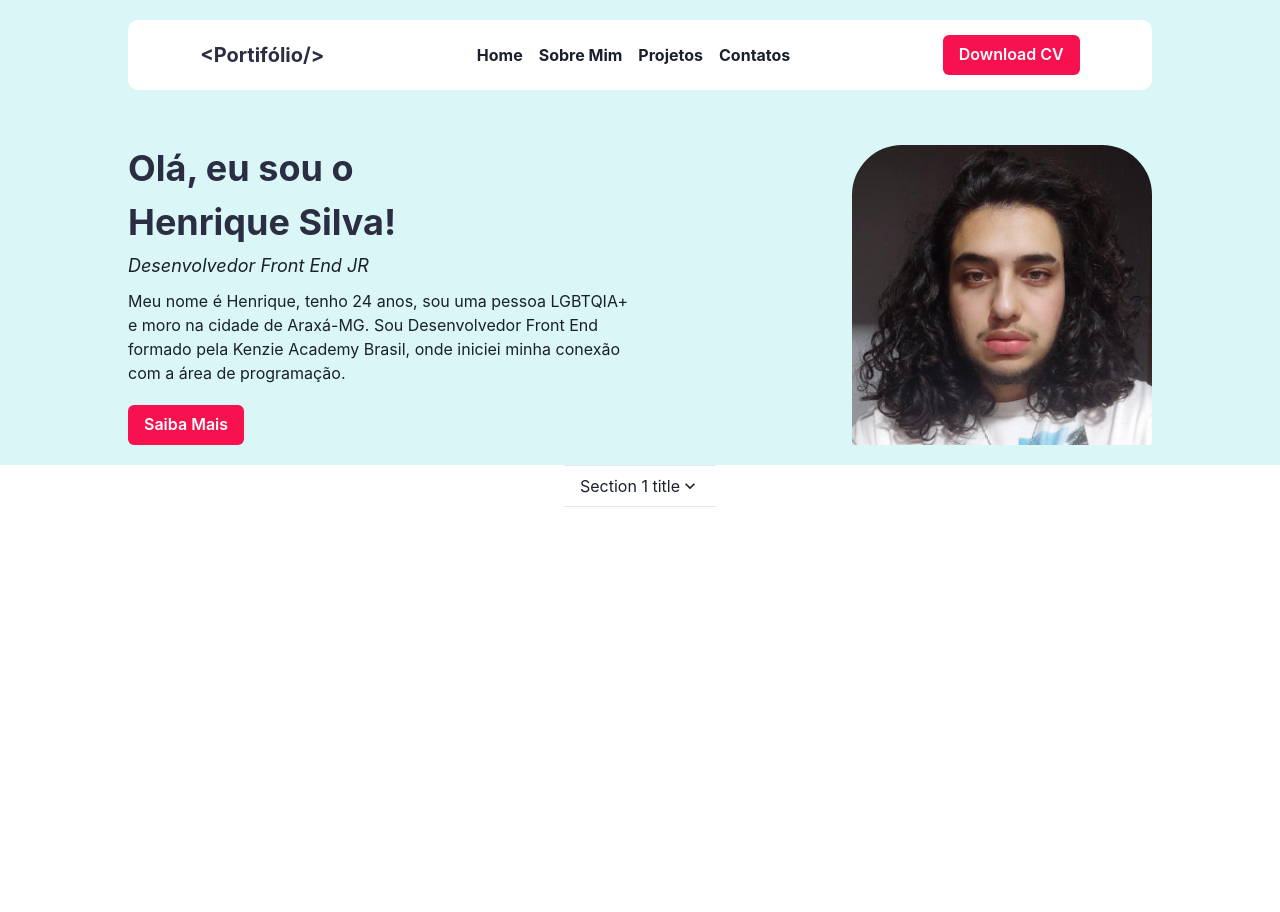
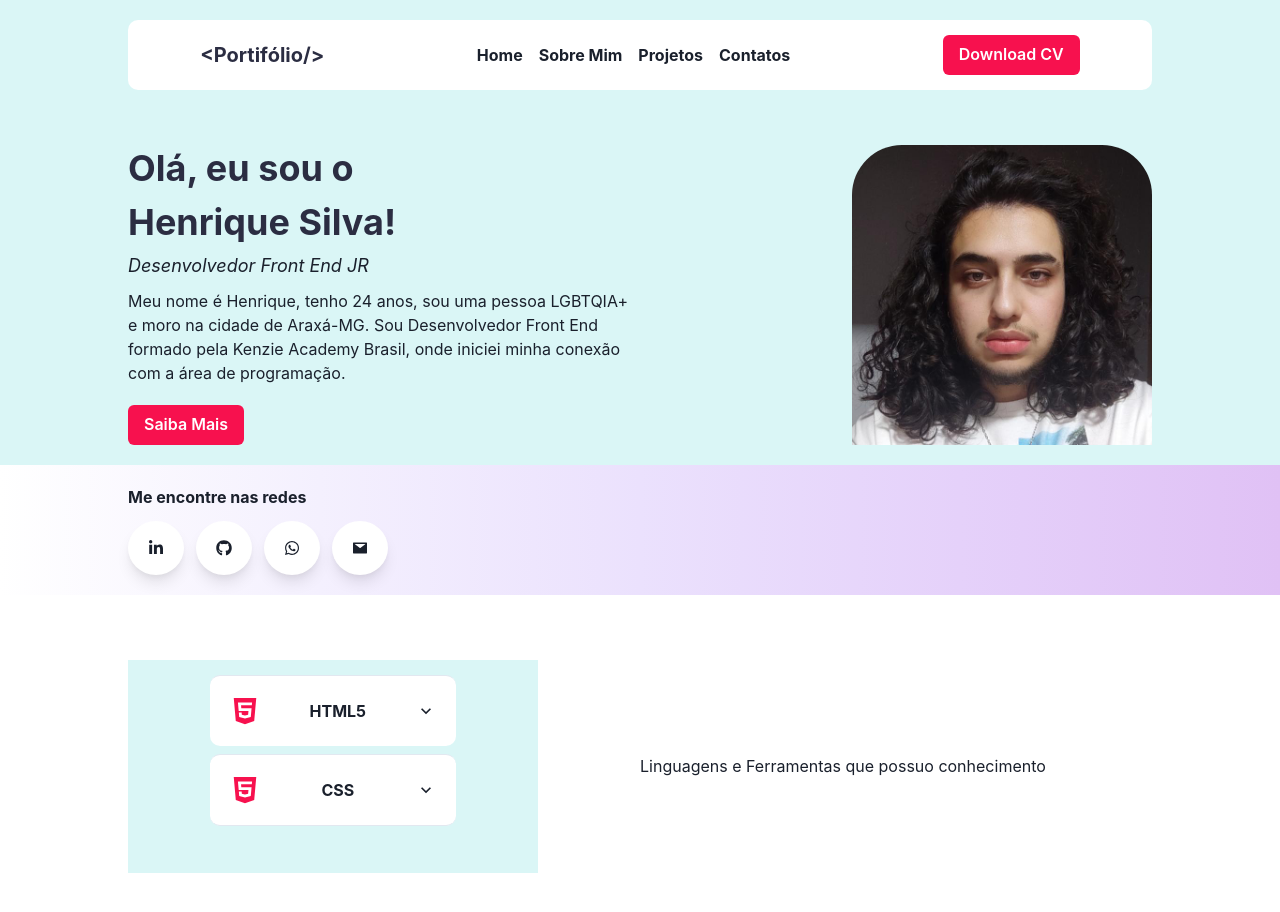
Before and after one commit to henrique-luc/Portifolio, a React (Create React App) app: page / in a window 1280 px wide. Shown: the top 912 px of the page. Before the commit the page ends 800 px from the top, so only its background shows below. Built offline with nearby package versions, Linux system fonts and the light colour scheme.

Commit message:
feat: cardstech

```diff
--- a/package.json
+++ b/package.json
@@ -13,6 +13,7 @@
     "framer-motion": "^6.3.12",
     "react": "^18.2.0",
     "react-dom": "^18.2.0",
+    "react-icons": "^4.4.0",
     "react-router-dom": "5",
     "react-scripts": "5.0.1",
     "styled-components": "^5.3.5",
--- a/src/components/Card/cardsTech.jsx
+++ b/src/components/Card/cardsTech.jsx
@@ -5,28 +5,68 @@ import {
   AccordionButton,
   AccordionPanel,
   AccordionIcon,
+  Text,
 } from "@chakra-ui/react";
 
-import { MinusIcon, AddIcon } from "@chakra-ui/icons";
+import { theme } from "../../styles/theme";
+
+import { FaHtml5 } from "react-icons/fa";
 
 export const CardsTech = () => {
   return (
-    <Box>
-      <Accordion allowMultiple>
-        <AccordionItem>
+    <Box w="80%" bg={theme.colors.blue[100]} p="15px 0">
+      <Accordion
+        allowMultiple
+        w="100%"
+        display="flex"
+        flexDirection="column"
+        alignItems="center"
+      >
+        <AccordionItem mb={2} bg="white" w="60%" borderRadius="10px">
           <h2>
-            <AccordionButton>
-              <Box flex="1" textAlign="left">
-                Section 1 title
+            <AccordionButton
+              p={5}
+              _hover={{
+                borderRadius: "10px",
+                bg: "#FAD2E3",
+              }}
+            >
+              <FaHtml5 color="#F7114E" size="30px" />
+              <Box flex="1" textAlign="center" fontWeight="700">
+                HTML5
+              </Box>
+              <AccordionIcon />
+            </AccordionButton>
+          </h2>
+          <AccordionPanel>
+            <Text>
+              HTML é uma linguagem de marcação utilizada na construção de
+              páginas na Web
+            </Text>
+          </AccordionPanel>
+        </AccordionItem>
+
+        <AccordionItem mb={8} bg="white" w="60%" borderRadius="10px">
+          <h2>
+            <AccordionButton
+              p={5}
+              _hover={{
+                borderRadius: "10px",
+                bg: "#FAD2E3",
+              }}
+            >
+              <FaHtml5 color="#F7114E" size="30px" />
+              <Box flex="1" textAlign="center" fontWeight="700">
+                CSS
               </Box>
               <AccordionIcon />
             </AccordionButton>
           </h2>
           <AccordionPanel pb={4}>
-            Lorem ipsum dolor sit amet, consectetur adipiscing elit, sed do
-            eiusmod tempor incididunt ut labore et dolore magna aliqua. Ut enim
-            ad minim veniam, quis nostrud exercitation ullamco laboris nisi ut
-            aliquip ex ea commodo consequat.
+            <Text>
+              HTML é uma linguagem de marcação utilizada na construção de
+              páginas na Web
+            </Text>
           </AccordionPanel>
         </AccordionItem>
       </Accordion>
--- a/src/components/Header/index.jsx
+++ b/src/components/Header/index.jsx
@@ -7,6 +7,7 @@ import {
   BreadcrumbLink,
   Button,
   HStack,
+  Link,
 } from "@chakra-ui/react";
 import { theme } from "../../styles/theme";
 
@@ -72,9 +73,11 @@ export const Header = () => {
           </BreadcrumbItem>
         </Breadcrumb>
       </Box>
-      <Button colorScheme="red" variant="solid" bg={theme.colors.red[100]}>
-        Download CV
-      </Button>
+      <Link download="https://www.canva.com/design/DAFBQXsK2oc/vNRRpzTHKOhIL32dw1Gkyg/edit">
+        <Button colorScheme="red" variant="solid" bg={theme.colors.red[100]}>
+          Download CV
+        </Button>
+      </Link>
     </HStack>
   );
 };
--- a/src/pages/Resume/index.jsx
+++ b/src/pages/Resume/index.jsx
@@ -1,8 +1,11 @@
 import { Header } from "../../components/Header";
-import { Box, Text, Center, Image, Flex, Button } from "@chakra-ui/react";
+import { Box, Text, Center, Image, Flex, Button, Link } from "@chakra-ui/react";
 import { theme } from "../../styles/theme";
 import { RecentProjectsCarrousel } from "../../components/RecentProjectsCarrousel";
 import { CardsTech } from "../../components/Card/cardsTech";
+
+import { FaLinkedinIn, FaGithub, FaWhatsapp } from "react-icons/fa";
+import { AiFillMail } from "react-icons/ai";
 
 export const Resume = () => {
   return (
@@ -40,6 +43,7 @@ export const Resume = () => {
               Kenzie Academy Brasil, onde iniciei minha conexão com a área de
               programação.
             </Text>
+            <Link href="/sobre-mim">
               <Button
                 colorScheme="red"
                 variant="solid"
@@ -47,6 +51,7 @@ export const Resume = () => {
               >
                 Saiba Mais
               </Button>
+            </Link>
           </Box>
           <Image
             borderRadius="50px 50px 0 0"
@@ -57,8 +62,82 @@ export const Resume = () => {
         </Box>
       </Center>
 
-      <Center>
+      <Center
+        bgGradient="linear(to-r, #ffffff, #f4f0fe, #ebe1fd, #e5d1fa, #e0c1f5)"
+        h="130px"
+      >
+        <Box w="80%">
+          <Text fontWeight="700" mb={3}>
+            Me encontre nas redes
+          </Text>
+          <Box>
+            <Link
+              href="https://www.linkedin.com/in/henrique-silva-front-end/"
+              isExternal
+            >
+              <Button
+                borderRadius="100%"
+                p="27px 20px"
+                boxShadow="lg"
+                bg="white"
+                mr={3}
+              >
+                <FaLinkedinIn />
+              </Button>
+            </Link>
+
+            <Link href="https://github.com/henrique-luc" isExternal>
+              <Button
+                borderRadius="100%"
+                p="27px 20px"
+                boxShadow="lg"
+                bg="white"
+                mr={3}
+              >
+                <FaGithub />
+              </Button>
+            </Link>
+
+            <Link
+              href="https://www.linkedin.com/in/henrique-silva-front-end/"
+              isExternal
+            >
+              <Button
+                borderRadius="100%"
+                p="27px 20px"
+                boxShadow="lg"
+                bg="white"
+                mr={3}
+              >
+                <FaWhatsapp />
+              </Button>
+            </Link>
+
+            <Link
+              href="https://www.linkedin.com/in/henrique-silva-front-end/"
+              isExternal
+            >
+              <Button
+                borderRadius="100%"
+                p="27px 20px"
+                boxShadow="lg"
+                bg="white"
+                mr={3}
+              >
+                <AiFillMail />
+              </Button>
+            </Link>
+          </Box>
+        </Box>
+      </Center>
+
+      <Center w="80%" m="65px auto">
+        <Box w="50%">
           <CardsTech />
+        </Box>
+        <Box w="50%">
+          <Text>Linguagens e Ferramentas que possuo conhecimento</Text>
+        </Box>
       </Center>
 
       <Center>
--- a/src/styles/theme.js
+++ b/src/styles/theme.js
@@ -8,6 +8,7 @@ export const theme = extendTheme({
     },
 
     red: {
+      50: "#FA738B",
       100: "#F7114E",
     },
     fonts: {
```
Also changed, not shown: 1 other file (tests, documents, lock files or other folders). Lines whose indentation alone changed are shown as unchanged.
